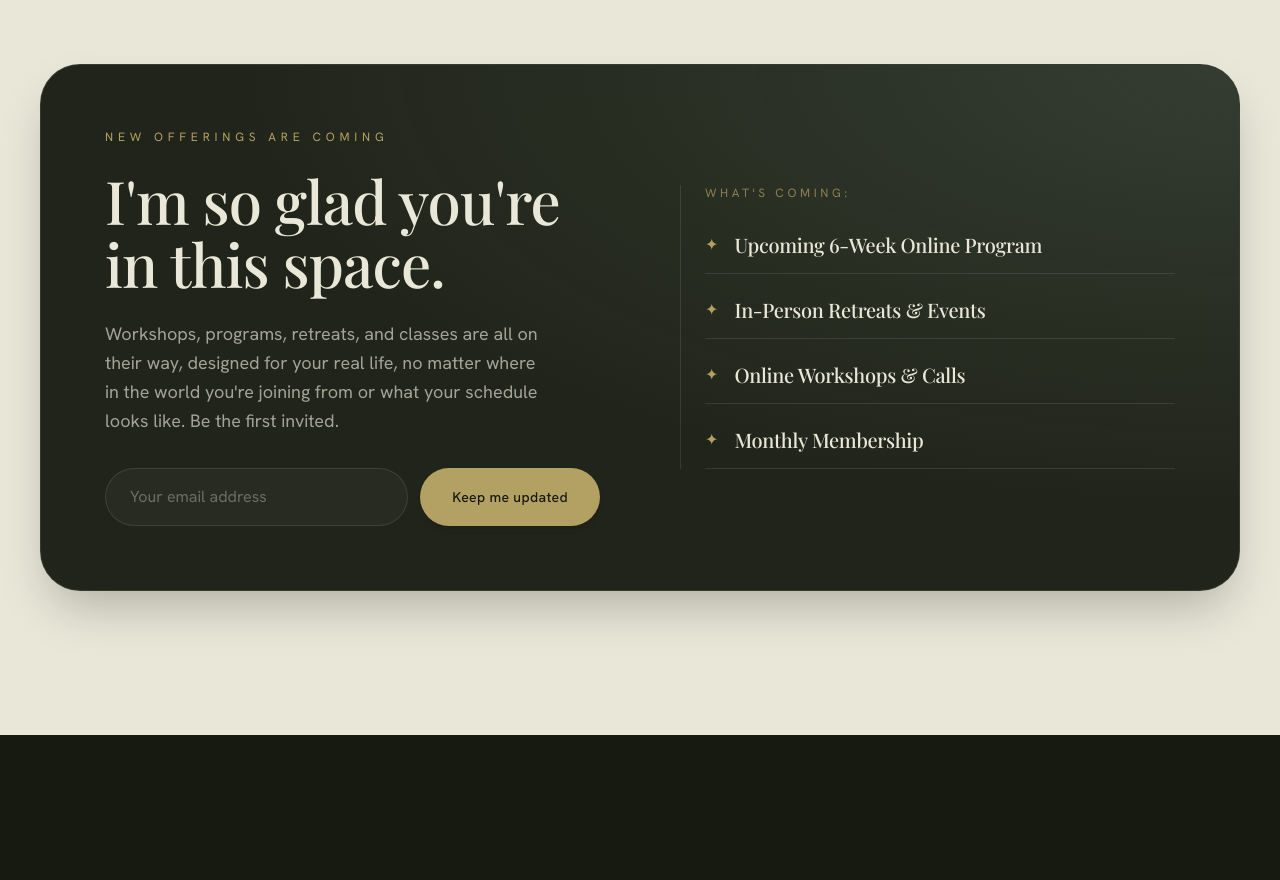
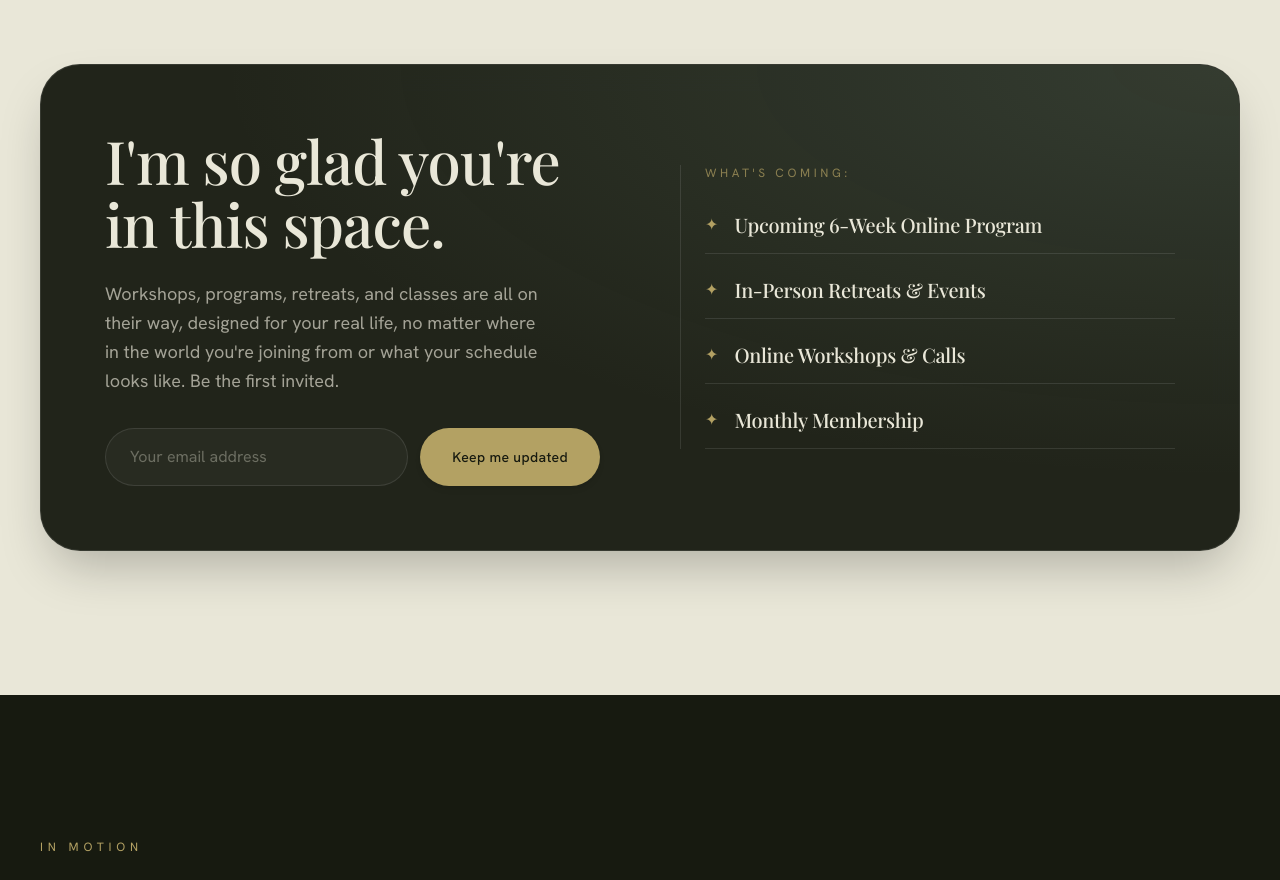
Before and after one commit to SukhmanH/elenawebsite, a Next.js app: page / in a window 1280 px wide. Shown: the part 4320-5200 px from the top of the page. Built offline with nearby package versions, Linux system fonts and the light colour scheme.

Commit message:
Remove 'New offerings are coming' kicker from mailing list section

```diff
--- a/src/components/home/mailing-list.tsx
+++ b/src/components/home/mailing-list.tsx
@@ -59,10 +59,7 @@ export function MailingList() {
           />
           <div className="relative grid gap-12 p-10 sm:p-16 md:grid-cols-2 md:items-center md:gap-20">
             <Reveal>
-              <p className="text-xs uppercase tracking-[0.4em] text-gold">
-                New offerings are coming
-              </p>
-              <h2 className="mt-6 font-display text-4xl font-medium leading-[1.05] text-sand sm:text-5xl lg:text-6xl">
+              <h2 className="font-display text-4xl font-medium leading-[1.05] text-sand sm:text-5xl lg:text-6xl">
                 I&apos;m so glad you&apos;re in this space.
               </h2>
               <p className="mt-6 max-w-md text-lg leading-relaxed text-sand/65">
```
